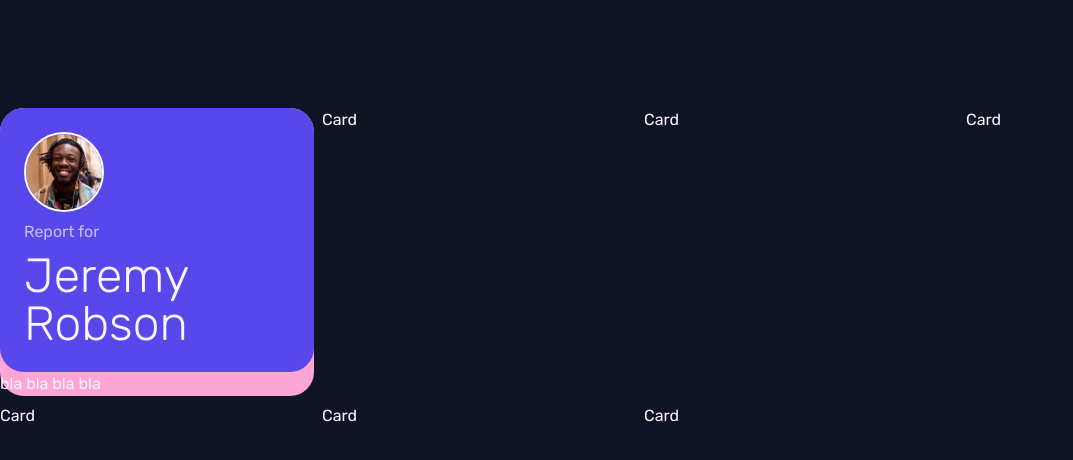
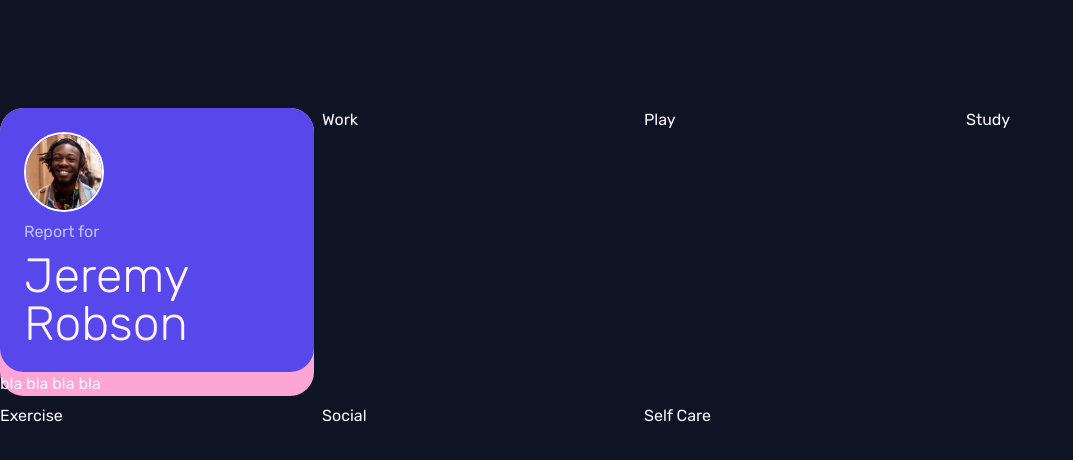
Before and after one commit to lilKriT/fem-time-tracking-dashboard, a Next.js app: page / in a window 1280 px wide. Shown: the top 460 px of the page, without its empty margins (0-1073 px from the left). Built offline with nearby package versions, Linux system fonts and the light colour scheme.

Commit message:
Working on cards.

```diff
--- a/app/_components/Card.tsx
+++ b/app/_components/Card.tsx
@@ -4,8 +4,14 @@ interface CardProps {
   icon?: React.ReactNode;
 }
 
-const Card = () => {
-  return <div>Card</div>;
+const Card = ({ title }: CardProps) => {
+  return (
+    <article>
+      <div>
+        <h2>{title}</h2>
+      </div>
+    </article>
+  );
 };
 
 export default Card;
--- a/app/page.tsx
+++ b/app/page.tsx
@@ -2,6 +2,24 @@ import Image from "next/image";
 
 import { data } from "./data";
 import Card from "./_components/Card";
+
+const ActivityMeta = {
+  Work: { color: "", icon: "" },
+  Play: { color: "", icon: "" },
+  Study: { color: "", icon: "" },
+  Exercise: { color: "", icon: "" },
+  Social: { color: "", icon: "" },
+  "Self Care": { color: "", icon: "" },
+};
+
+const getActivityMeta = (title: string) => {
+  return (
+    ActivityMeta[title as keyof typeof ActivityMeta] ?? {
+      color: "",
+      icon: "",
+    }
+  );
+};
 
 export default function Home() {
   return (
@@ -25,7 +43,11 @@ export default function Home() {
           <div>bla bla bla bla</div>
         </div>
         {data.map((activity) => (
-          <Card key={activity.title} />
+          <Card
+            key={activity.title}
+            title={activity.title}
+            color={getActivityMeta(activity.title).color}
+          />
         ))}
       </div>
       {/*
```
Also changed, not shown: app/layout.tsx (+1 -11 lines).
